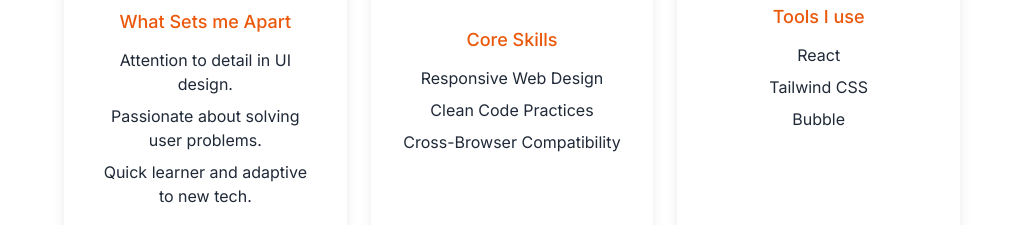
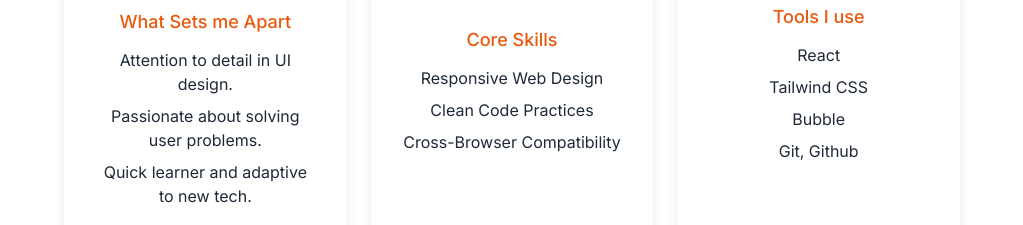
Before and after one commit to Bless-Pat/my-digital-resume, a Next.js app: page / in a window 1280 px wide. Shown: the part 1660-1885 px from the top of the page, without its empty margins (128-1151 px from the left). Built offline with nearby package versions, Linux system fonts and the light colour scheme.

Commit message:
adding the personal touches

```diff
--- a/src/app/page.js
+++ b/src/app/page.js
@@ -96,7 +96,7 @@
             <a href="https://www.linkedin.com/in/techdivva/">
               <AiFillLinkedin />
             </a>
-            <a href="#">
+            <a href="https://github.com/Bless-Pat">
               <FaGithub />
             </a>
           </div>
@@ -191,6 +191,7 @@
               <p className="text-gray-800 py-1">React</p>
               <p className="text-gray-800 py-1">Tailwind CSS</p>
               <p className="text-gray-800 py-1">Bubble</p>
+              <p className="text-gray-800 py-1">Git, Github</p>
             </div>
           </div>
         </section>
```
